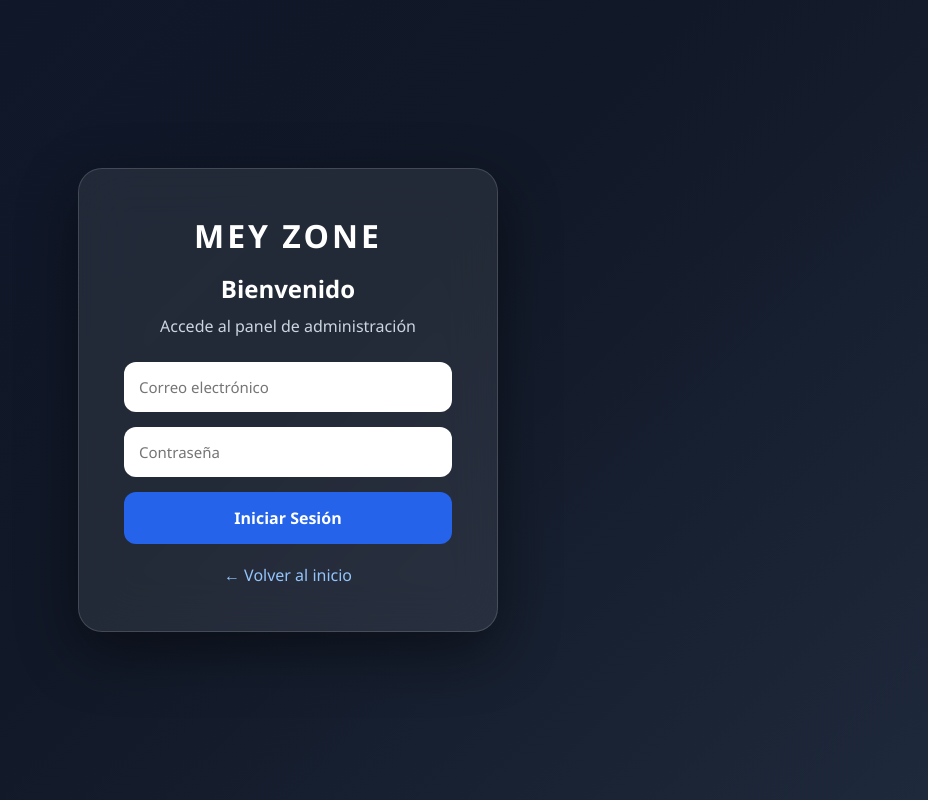
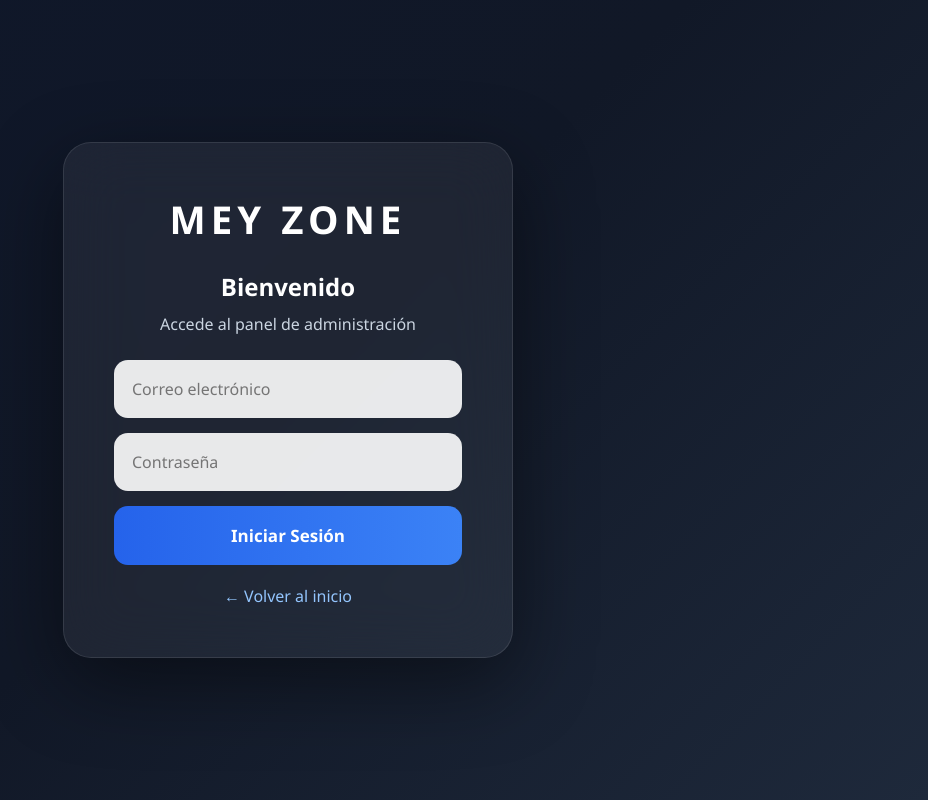
Before and after one commit to Yhulianx/tiendapython, a Flask app: page /login in a window 1280 px wide. Shown: the whole page, without its empty margins (352-1280 px from the left). Run offline with Flask 3, Linux system fonts and the light colour scheme.

Commit message:
css de login

```diff
--- a/static/style.css
+++ b/static/style.css
@@ -195,30 +195,34 @@ header{
 }
 
 .login-card{
-    width:420px;
+    width:450px;
 
-    padding:45px;
+    padding:50px;
 
-    border-radius:24px;
+    border-radius:28px;
 
-    background:rgba(255,255,255,0.08);
+    background:rgba(255,255,255,0.06);
 
-    backdrop-filter:blur(25px);
+    backdrop-filter:blur(30px);
 
-    border:1px solid rgba(255,255,255,0.15);
+    border:1px solid rgba(255,255,255,0.10);
 
     box-shadow:
-        0 20px 60px rgba(0,0,0,0.45);
+        0 25px 80px rgba(0,0,0,0.45);
 
     text-align:center;
 }
 
 .logo-login{
     color:white;
-    font-size:2rem;
-    font-weight:700;
-    letter-spacing:3px;
-    margin-bottom:15px;
+
+    font-size:2.4rem;
+
+    font-weight:800;
+
+    letter-spacing:5px;
+
+    margin-bottom:25px;
 }
 
 .login-card h2{
@@ -238,35 +242,66 @@ header{
 }
 
 .login-card input{
+
     width:100%;
-    padding:15px;
+
+    padding:18px;
 
     border:none;
-    border-radius:12px;
 
-    font-size:15px;
+    border-radius:14px;
+
+    background:rgba(255,255,255,0.9);
+
+    font-size:16px;
 
     outline:none;
+
+    transition:.3s;
+}
+
+.login-card input:focus{
+
+    transform:scale(1.02);
+
+    box-shadow:
+        0 0 15px rgba(37,99,235,0.4);
 }
 
 .login-card button{
+
     width:100%;
 
-    padding:15px;
+    padding:18px;
 
     border:none;
-    border-radius:12px;
 
-    background:#2563eb;
+    border-radius:14px;
+
+    background:
+        linear-gradient(
+            90deg,
+            #2563eb,
+            #3b82f6
+        );
 
     color:white;
 
-    font-size:16px;
-    font-weight:600;
+    font-size:17px;
+
+    font-weight:700;
 
     cursor:pointer;
 
     transition:.3s;
+}
+
+.login-card button:hover{
+
+    transform:translateY(-3px);
+
+    box-shadow:
+        0 10px 25px rgba(37,99,235,0.5);
 }
 
 .login-card button:hover{
```
